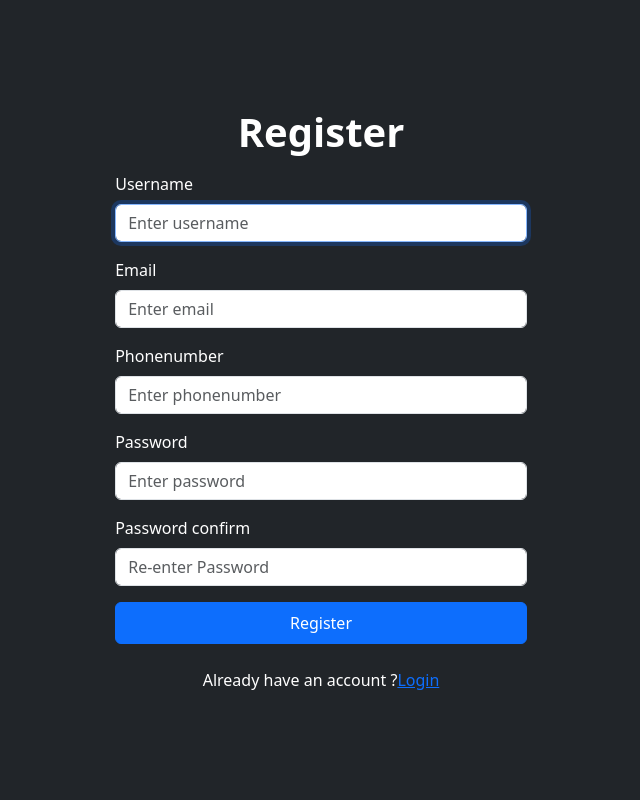
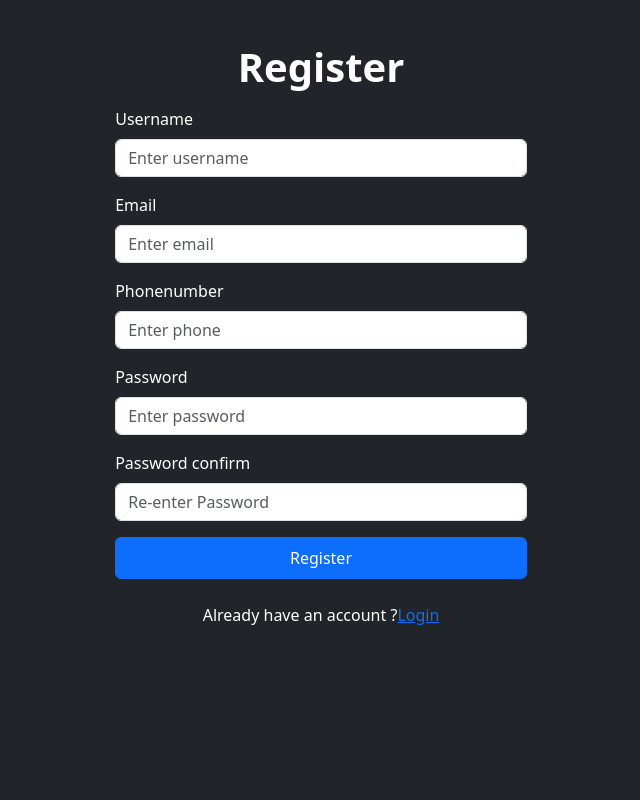
Before and after one commit to ducctrungg/e-commerce.nt208, a Django app: page /register/ in a window 1280 px wide. Shown: the whole page, without its empty margins (319-959 px from the left). Run offline with Django 4.2, Linux system fonts and the light colour scheme.

Commit message:
fix register,login

```diff
--- a/backend/mysite/main/forms.py
+++ b/backend/mysite/main/forms.py
@@ -1,5 +1,7 @@
 from django.forms import ModelForm
+from django import forms
 from .models import *
+import re
 
 class OrderForm(ModelForm):
     class Meta:
@@ -15,3 +17,38 @@
     class Meta:
         model = OrderItem
         fields = '__all__'
+
+class LoginForm (forms.Form):
+   username = forms.CharField(label="username", max_length=200)
+   password = forms.CharField(label="password", widget=forms.PasswordInput())
+
+class RegisterForm (ModelForm):
+    password1 = forms.CharField(label="password1", widget=forms.PasswordInput())
+    password2 = forms.CharField(label="password2", widget=forms.PasswordInput())
+    class Meta:
+        model = Customer
+        fields = '__all__'
+
+    def clean_email(self):
+        email = self.cleaned_data["email"]
+        regex = r'\b[A-Za-z0-9._%+-]+@[A-Za-z0-9.-]+\.[A-Z|a-z]{2,}\b'
+        if not re.fullmatch(regex, email):
+            self.add_error("email", "Invalid email")
+        return email
+
+    def clean_phone(self):
+        phone = self.cleaned_data["phone"]
+        if len(phone) != 10:
+            self.add_error("phone", "Phonenumber must have 10 digits")
+            return
+        if not phone.isdigit():
+            self.add_error("phone", "Phonenumber must only have number")
+        return True
+
+    def clean(self):
+        cleaned_data = super(RegisterForm, self).clean()
+        password1 = cleaned_data.get("password1")
+        password2 = cleaned_data.get("password2")
+        if password1 != password2:
+            self.add_error("password1", "Password does not match")
+            self.add_error("password2", "Password does not match")
--- a/backend/mysite/main/templates/main/register.html
+++ b/backend/mysite/main/templates/main/register.html
@@ -10,7 +10,7 @@
   <style>
     body,
     html {
-      height: 100%;
+      min-height: 100%;
     }
 
     .form-register {
@@ -32,32 +32,38 @@
       {% csrf_token %}
       <h1 class="mb-3 fw-bold text-center">Register</h1>
       <div class="mb-3">
-        <label class="form-label" for="username">Username</label>
-        {{form.username}}
-        <div class="mt-2 text-danger fw-bold">
-          {{form.errors.username}}
+        <label class="form-label" for="{{ form.name.id_for_label }}">Username</label>
+        {{form.name}}
+        <div class="mt-1 text-danger fw-bold">
+          {{ form.name.errors }}
         </div>
       </div>
       <div class="mb-3">
-        <label class="form-label" for="email">Email</label>
-        <input type="email" name="email" id="email" placeholder="Enter email">
-      </div>
-      <div class="mb-3">
-        <label class="form-label" for="phone">Phonenumber</label>
-        <input type="phone" name="phone" id="phone" placeholder="Enter phonenumber">
-      </div>
-      <div class="mb-3">
-        <label class="form-label" for="password">Password</label>
-        {{form.password1}}
-        <div class="mt-2 text-danger fw-bold">
-          {{form.errors.password1}}
+        <label class="form-label" for="{{ form.email.id_for_label }}">Email</label>
+        {{form.email}}
+        <div class="mt-1 text-danger fw-bold">
+          {{ form.email.errors }}
         </div>
       </div>
       <div class="mb-3">
-        <label class="form-label" for="password">Password confirm</label>
+        <label class="form-label" for="{{ form.email.id_for_label }}">Phonenumber</label>
+        {{form.phone}}
+        <div class="mt-1 text-danger fw-bold">
+          {{ form.phone.errors }}
+        </div>
+      </div>
+      <div class="mb-3">
+        <label class="form-label" for="{{ form.password1.id_for_label }}">Password</label>
+        {{form.password1}}
+        <div class="mt-1 text-danger fw-bold">
+          {{ form.password1.errors }}
+        </div>
+      </div>
+      <div class="mb-3">
+        <label class="form-label" for="{{ form.password2.id_for_label }}">Password confirm</label>
         {{form.password2}}
-        <div class="mt-2 text-danger fw-bold">
-          {{form.errors.password2}}
+        <div class="mt-1 text-danger fw-bold">
+          {{form.password2.errors}}
         </div>
       </div>
       {% for message in messages %}
@@ -80,7 +86,9 @@
     $().ready(() => {
       $('input').addClass('form-control');
       $('input').attr('required', true);
-      $('#id_username').attr('placeholder', 'Enter username');
+      $('#id_name').attr('placeholder', 'Enter username');
+      $('#id_email').attr('placeholder', 'Enter email');
+      $('#id_phone').attr('placeholder', 'Enter phone');
       $('#id_password1').attr('placeholder', 'Enter password');
       $('#id_password2').attr('placeholder', 'Re-enter Password');
     })
--- a/backend/mysite/main/views.py
+++ b/backend/mysite/main/views.py
@@ -14,67 +14,67 @@
 from .forms import *
 # Create your views here.
 
+
 def home(request):
     cartData = getCartData(request)
 
-    products= Product.objects.all() # SELECT ALL PRODUCTS FROM DATABASE
-    context={
-        'products':products,
+    products = Product.objects.all()  # SELECT ALL PRODUCTS FROM DATABASE
+    context = {
+        'products': products,
         'order': cartData['order'],
     }
     return render(request, 'main/home.html', context)
 
+
 def productDetails(request, slug):
-    product = Product.objects.get(slug=slug) # SELECT a product that has the same slug as the slug from URL
-    context = {'product':product}
+    # SELECT a product that has the same slug as the slug from URL
+    product = Product.objects.get(slug=slug)
+    context = {'product': product}
     return render(request, 'main/product.html', context)
+
 
 @unauthenticated_user   # only allow unauthenticated user use login module
 def loginPage(request):
     if request.method == 'POST':    # If receive data from user, authenticate user
-        username = request.POST.get('username')
-        password = request.POST.get('password')
-        user = authenticate(request, username=username, password=password)
-        if user is not None:    # If user is valid, login
-            login(request, user)
-            return redirect('home')
-        else:                   # If show out error
-            messages.info(request, 'Username OR Password is in correct')
+        form = LoginForm(request.POST)
+        if form.is_valid():
+            username = form.cleaned_data["username"]
+            password = form.cleaned_data["password"]
+            user = authenticate(request, username=username, password=password)
+            if user is not None:    # If user is valid, login
+                login(request, user)
+                return redirect('home')
+            else:                   # If show out error
+                messages.info(request, 'Username or Password is incorrect')
+    else:
+        form = LoginForm()
+    return render(request, 'main/login.html', {"form": form})
 
-    context = {}
-    return render(request, 'main/login.html', context)
 
-@login_required(login_url='login') # need to login for logout module
+@login_required(login_url='login')  # need to login for logout module
 def logoutUser(request):
     logout(request)
     return redirect('home')
 
-@unauthenticated_user # only allow unauthenticated user use login module
+@unauthenticated_user  # only allow unauthenticated user use login module
 def registerPage(request):
-    form = UserCreationForm()
     if request.method == 'POST':    # If receive data from user
-        form = UserCreationForm(request.POST)
-        if form.is_valid(): # validate username and password1, password2 | password2 is password confirm
-            name = form.cleaned_data.get('username')
-            email = request.POST.get('email')
-            phone = request.POST.get('phone')
-            if not validate_email(email):   # validate data
-                messages.error(request, 'Invalid email address')
-                return redirect('register')
-            if not validate_phone(phone):
-                messages.error(request, 'Invalid phone number')
-                return redirect('register')
-            form.save()
-            user = User.objects.get(username=name)
+        form = RegisterForm(request.POST)
+        if form.is_valid():  # validate username and password1, password2 | password2 is password confirm
+            register = form.save(commit=False)
+            usercreate = UserCreationForm(username=register.name,
+                             password1=register.password1, password2=register.password2)
+            user = User.objects.get(username=register.name)
             group = Group.objects.get(name='customer')
             user.groups.add(group)
-            customer = Customer.objects.create(user=user,email=email,phone=phone,name=name)
-            customer.save()
-            messages.success(request, 'Account was created for ' + name)
+            register.user = register.name
+            register.save()
+            messages.success(request, 'Account was created for ' + register.name)
             return redirect('login')
+    else:
+        form = RegisterForm()
+    return render(request, 'main/register.html',  {"form": form})
 
-    context = {'form':form}
-    return render(request, 'main/register.html', context)
 
 @login_required(login_url='login')   # need to login for account module
 def accountPage(request):
@@ -84,7 +84,7 @@
         name = request.POST.get('name')
         email = request.POST.get('email')
         phone = request.POST.get('phone')
-        if not validate_name(name): # validate data
+        if not validate_name(name):  # validate data
             messages.error(request, 'Invalid name')
             return redirect('account')
         if not validate_email(email):
@@ -101,12 +101,13 @@
         customer.save()
         return redirect('account')
     context = {
-        'customer':customer
+        'customer': customer
     }
     return render(request, 'main/account.html', context)
 
+
 @login_required(login_url='login')
-@allowed_users(allowed_roles=['admin']) # only allow admin
+@allowed_users(allowed_roles=['admin'])  # only allow admin
 def adminPage(request):
     customers = Customer.objects.all()
     products = Product.objects.all()
@@ -125,7 +126,8 @@
         total_orders += 1
     if request.method == 'POST':
         if 'productType_submit' in request.POST:
-            product_type = request.POST.get('product_type') # get product type from user for searching
+            # get product type from user for searching
+            product_type = request.POST.get('product_type')
             if product_type == "":
                 messages.error(request, 'Empty product type')
             else:
@@ -150,48 +152,54 @@
                 orders = temp
 
     context = {
-        'customers':customers,
-        'products':products,
-        'orderitems':orderitems,
-        'orders':orders,
-        'total_orders':total_orders,
-        'total_income':total_income,
-        'orders_completed':orders_completed,
-        'orders_pending':orders_pending,
+        'customers': customers,
+        'products': products,
+        'orderitems': orderitems,
+        'orders': orders,
+        'total_orders': total_orders,
+        'total_income': total_income,
+        'orders_completed': orders_completed,
+        'orders_pending': orders_pending,
     }
     return render(request, 'main/admin.html', context)
+
 
 def cart(request):
     cartData = getCartData(request)
 
-    context={
-        'items':cartData['items'],
-        'order':cartData['order'],
+    context = {
+        'items': cartData['items'],
+        'order': cartData['order'],
     }
     return render(request, 'main/cart.html', context)
 
 
-@login_required(login_url='login') # need login for checkout module | only authenticated user can checkout
+# need login for checkout module | only authenticated user can checkout
+@login_required(login_url='login')
 def checkout(request):
     cartData = getCartData(request)
 
-    context={
-        'items':cartData['items'],
-        'order':cartData['order'],
+    context = {
+        'items': cartData['items'],
+        'order': cartData['order'],
     }
     return render(request, 'main/checkout.html', context)
 
+
 @login_required(login_url='login')
-def updateItem(request):    # update cart for authenticated user | unauthenticated user use cookie cart
+# update cart for authenticated user | unauthenticated user use cookie cart
+def updateItem(request):
     data = json.loads(request.body)
     productID = data['productID']
     action = data['action']
 
     customer = request.user.customer
     product = Product.objects.get(id=productID)
-    order, created = Order.objects.get_or_create(customer=customer, complete=False)
+    order, created = Order.objects.get_or_create(
+        customer=customer, complete=False)
 
-    orderItem, created = OrderItem.objects.get_or_create(order=order, product=product)
+    orderItem, created = OrderItem.objects.get_or_create(
+        order=order, product=product)
 
     if action == 'add':
         orderItem.quantity = (orderItem.quantity + 1)
@@ -206,11 +214,13 @@
 
     return JsonResponse('Item was added', safe=False)
 
+
 @login_required(login_url='login')
 def processOrder(request):  # save order for checkout
     if request.method == 'POST':
         customer = request.user.customer
-        order, created = Order.objects.get_or_create(customer=customer, complete=False)
+        order, created = Order.objects.get_or_create(
+            customer=customer, complete=False)
         order.address = request.POST.get('address')
         order.complete = True
         transaction_id = datetime.datetime.now().timestamp()
@@ -219,7 +229,8 @@
         order.save()
         return redirect('home')
 
-    return JsonResponse("Payment submitted",safe=False)
+    return JsonResponse("Payment submitted", safe=False)
+
 
 @login_required(login_url='login')
 @allowed_users(allowed_roles=['admin'])
@@ -232,9 +243,10 @@
             return redirect('admin')
 
     context = {
-        'form':form,
+        'form': form,
     }
     return render(request, 'main/order_form.html', context)
+
 
 @login_required(login_url='login')
 @allowed_users(allowed_roles=['admin'])
@@ -251,13 +263,14 @@
             return redirect('admin')
 
     context = {
-        'form':form,
+        'form': form,
     }
     return render(request, 'main/orderitem_form.html', context)
 
+
 @login_required(login_url='login')
 @allowed_users(allowed_roles=['admin'])
-def createProduct(request): # admin create
+def createProduct(request):  # admin create
     form = ProductForm()
     if request.method == 'POST':
         form = ProductForm(request.POST, request.FILES)
@@ -273,9 +286,10 @@
             product.save()
             return redirect('admin')
     context = {
-        'form':form,
+        'form': form,
     }
     return render(request, 'main/product_form.html', context)
+
 
 @login_required(login_url='login')
 @allowed_users(allowed_roles=['admin'])
@@ -283,11 +297,11 @@
     form = UserCreationForm()
     if request.method == 'POST':
         form = UserCreationForm(request.POST)
-        if form.is_valid(): # validate data
+        if form.is_valid():  # validate data
             name = form.cleaned_data.get('username')
             email = request.POST.get('email')
             phone = request.POST.get('phone')
-            if not validate_email(email): # validate data
+            if not validate_email(email):  # validate data
                 messages.error(request, 'Invalid email address')
                 return redirect('create_customer')
             if not validate_phone(phone):
@@ -297,12 +311,13 @@
             user = User.objects.get(username=name)
             group = Group.objects.get(name='customer')
             user.groups.add(group)
-            customer = Customer.objects.create(user=user,email=email,phone=phone,name=name)
+            customer = Customer.objects.create(
+                user=user, email=email, phone=phone, name=name)
             customer.save()
             messages.success(request, 'Account was created for ' + name)
             return redirect('admin')
 
-    context = {'form':form}
+    context = {'form': form}
     return render(request, 'main/register.html', context)
 
 
@@ -314,17 +329,18 @@
     orderitems = order.orderitem_set.all()
     if request.method == 'POST':
         form = OrderForm(request.POST, instance=order)
-        if form.is_valid(): # validate data
+        if form.is_valid():  # validate data
             form.save()
             return redirect('admin')
 
     context = {
-        'form':form,
-        'orderitems':orderitems,
-        'order':order
+        'form': form,
+        'orderitems': orderitems,
+        'order': order
 
     }
     return render(request, 'main/order_form.html', context)
+
 
 @login_required(login_url='login')
 @allowed_users(allowed_roles=['admin'])
@@ -334,40 +350,43 @@
 
     if request.method == 'POST':
         form = OrderItemForm(request.POST, instance=orderItem)
-        if form.is_valid(): # validate data
+        if form.is_valid():  # validate data
             quantity = form.cleaned_data['quantity']
-            if quantity <= 0: # validate data
+            if quantity <= 0:  # validate data
                 messages.error(request, 'Invalid order item quantity')
-                return redirect('update_orderitem',pk) # redirect to domain/update_orderitem/pk
+                # redirect to domain/update_orderitem/pk
+                return redirect('update_orderitem', pk)
             form.save()
             return redirect('admin')
 
     context = {
-        'form':form,
+        'form': form,
     }
     return render(request, 'main/orderitem_form.html', context)
 
 
 @login_required(login_url='login')
 @allowed_users(allowed_roles=['admin'])
-def updateProduct(request, pk): # admin update
+def updateProduct(request, pk):  # admin update
     product = Product.objects.get(id=pk)
     form = ProductForm(instance=product)
     if request.method == 'POST':
         form = ProductForm(request.POST, request.FILES, instance=product)
-        if form.is_valid(): # validate data
+        if form.is_valid():  # validate data
             price = form.cleaned_data['price']
-            if price < 0: # validate data
+            if price < 0:  # validate data
                 messages.error(request, 'Invalid product price')
-                return redirect('update_product',pk)    # redirect to domain/update_product/pk
+                # redirect to domain/update_product/pk
+                return redirect('update_product', pk)
             product.slug = slugify(form.cleaned_data['name'])
             form.save()
             return redirect('admin')
     context = {
-        'form':form,
-        'slug':product.slug
+        'form': form,
+        'slug': product.slug
     }
     return render(request, 'main/product_form.html', context)
+
 
 @login_required(login_url='login')
 @allowed_users(allowed_roles=['admin'])
@@ -379,15 +398,16 @@
         name = request.POST.get('name')
         email = request.POST.get('email')
         phone = request.POST.get('phone')
-        if not validate_name(name): # validate data
+        if not validate_name(name):  # validate data
             messages.error(request, 'Invalid name')
-            return redirect('update_customer',pk) # redirect to domain/update_customer/pk
+            # redirect to domain/update_customer/pk
+            return redirect('update_customer', pk)
         if not validate_email(email):
             messages.error(request, 'Invalid email address')
-            return redirect('update_customer',pk)
+            return redirect('update_customer', pk)
         if not validate_phone(phone):
             messages.error(request, 'Invalid phone number')
-            return redirect('update_customer',pk)
+            return redirect('update_customer', pk)
         if password != "":  # check if the password changed| if changed set new password | if not skip set new password
             user.set_password(password)
         customer.name = name
@@ -397,8 +417,8 @@
         user.save()
         return redirect('admin')
     context = {
-        'user':user,
-        'customer':customer
+        'user': user,
+        'customer': customer
     }
     return render(request, 'main/customer_form.html', context)
 
@@ -411,9 +431,10 @@
         order.delete()
         return redirect('admin')
     context = {
-        'item':order
+        'item': order
     }
     return render(request, 'main/delete.html', context)
+
 
 @login_required(login_url='login')
 @allowed_users(allowed_roles=['admin'])
@@ -423,21 +444,23 @@
         customer.delete()
         return redirect('admin')
     context = {
-        'item':customer
+        'item': customer
     }
     return render(request, 'main/delete.html', context)
 
+
 @login_required(login_url='login')
 @allowed_users(allowed_roles=['admin'])
-def deleteProduct(request, pk): # admin delete
+def deleteProduct(request, pk):  # admin delete
     product = Product.objects.get(id=pk)
     if request.method == 'POST':
         product.delete()
         return redirect('admin')
     context = {
-        'item':product
+        'item': product
     }
     return render(request, 'main/delete.html', context)
+
 
 @login_required(login_url='login')
 @allowed_users(allowed_roles=['admin'])
@@ -447,9 +470,10 @@
         orderItem.delete()
         return redirect('admin')
     context = {
-        'item':orderItem
+        'item': orderItem
     }
     return render(request, 'main/delete.html', context)
 
+
 def dashboardPage(request):
     return render(request, 'main/dashboard.html')
```
Also changed, not shown: backend/mysite/main/templates/main/base.html (+8 -12 lines), backend/mysite/main/templates/main/login.html (+15 -3 lines).
